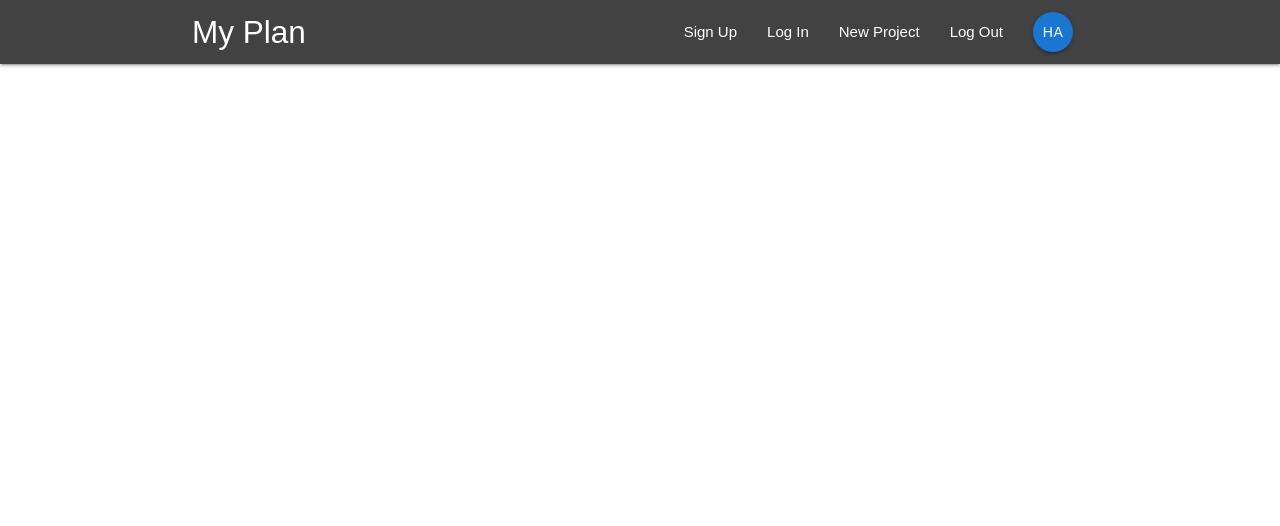
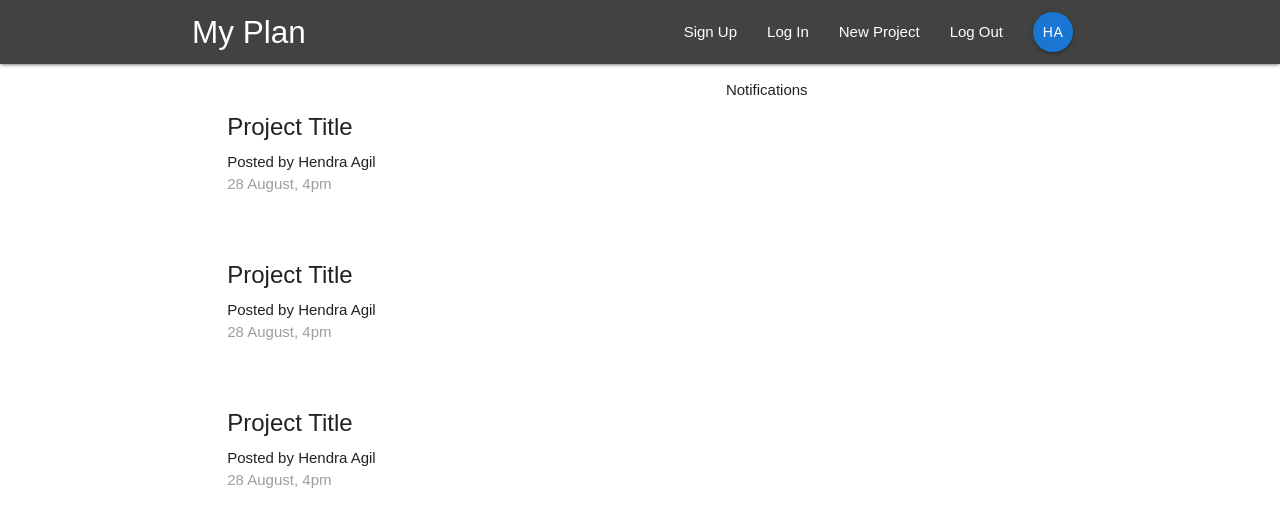
Before and after one commit to hendraaagil/my-plan, a React (Create React App) app: page / in a window 1280 px wide. Shown: the top 526 px of the page. Built offline with nearby package versions, Linux system fonts and the light colour scheme.

Commit message:
Dashboard component

```diff
--- a/src/App.js
+++ b/src/App.js
@@ -1,12 +1,16 @@
 import React from 'react';
-import { BrowserRouter } from 'react-router-dom';
+import { BrowserRouter, Route, Switch } from 'react-router-dom';
 import Navbar from './components/layout/Navbar';
+import Dashboard from './components/dashboard/Dashboard';
 
 const App = () => {
   return (
     <BrowserRouter>
       <div className="App">
         <Navbar />
+        <Switch>
+          <Route path="/" component={Dashboard} />
+        </Switch>
       </div>
     </BrowserRouter>
   );
--- a/src/components/dashboard/Dashboard.js
+++ b/src/components/dashboard/Dashboard.js
@@ -0,0 +1,22 @@
+import React, { Component } from 'react';
+import Notifications from './Notifications';
+import ProjectList from '../projects/ProjectList';
+
+class Dashboard extends Component {
+  render() {
+    return (
+      <div className="dashboard container">
+        <div className="row">
+          <div className="col s12 m6">
+            <ProjectList />
+          </div>
+          <div className="col s12 m5 offset-m1">
+            <Notifications />
+          </div>
+        </div>
+      </div>
+    );
+  }
+}
+
+export default Dashboard;
--- /dev/null
+++ b/src/components/dashboard/Notifications.js
@@ -0,0 +1,11 @@
+import React from 'react';
+
+const Notifications = () => {
+  return (
+    <div>
+      <p>Notifications</p>
+    </div>
+  );
+};
+
+export default Notifications;
--- a/src/components/projects/ProjectList.js
+++ b/src/components/projects/ProjectList.js
@@ -0,0 +1,31 @@
+import React from 'react';
+
+const ProjectList = () => {
+  return (
+    <div className="project-list section">
+      <div className="card z-depth-0 project-summary">
+        <div className="card-content grey-text-text-darken-3">
+          <span className="card-title">Project Title</span>
+          <p>Posted by Hendra Agil</p>
+          <p className="grey-text">28 August, 4pm</p>
+        </div>
+      </div>
+      <div className="card z-depth-0 project-summary">
+        <div className="card-content grey-text-text-darken-3">
+          <span className="card-title">Project Title</span>
+          <p>Posted by Hendra Agil</p>
+          <p className="grey-text">28 August, 4pm</p>
+        </div>
+      </div>
+      <div className="card z-depth-0 project-summary">
+        <div className="card-content grey-text-text-darken-3">
+          <span className="card-title">Project Title</span>
+          <p>Posted by Hendra Agil</p>
+          <p className="grey-text">28 August, 4pm</p>
+        </div>
+      </div>
+    </div>
+  );
+};
+
+export default ProjectList;
```
Also changed, not shown: src/components/dashboard/Notification.js (deleted).
